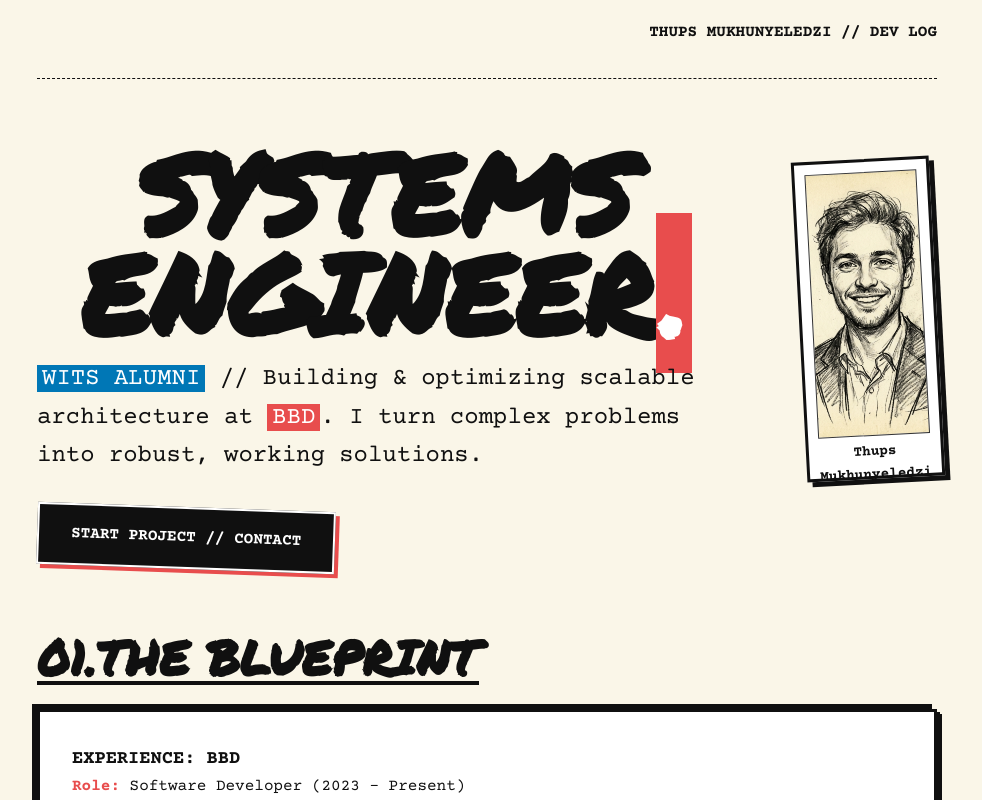
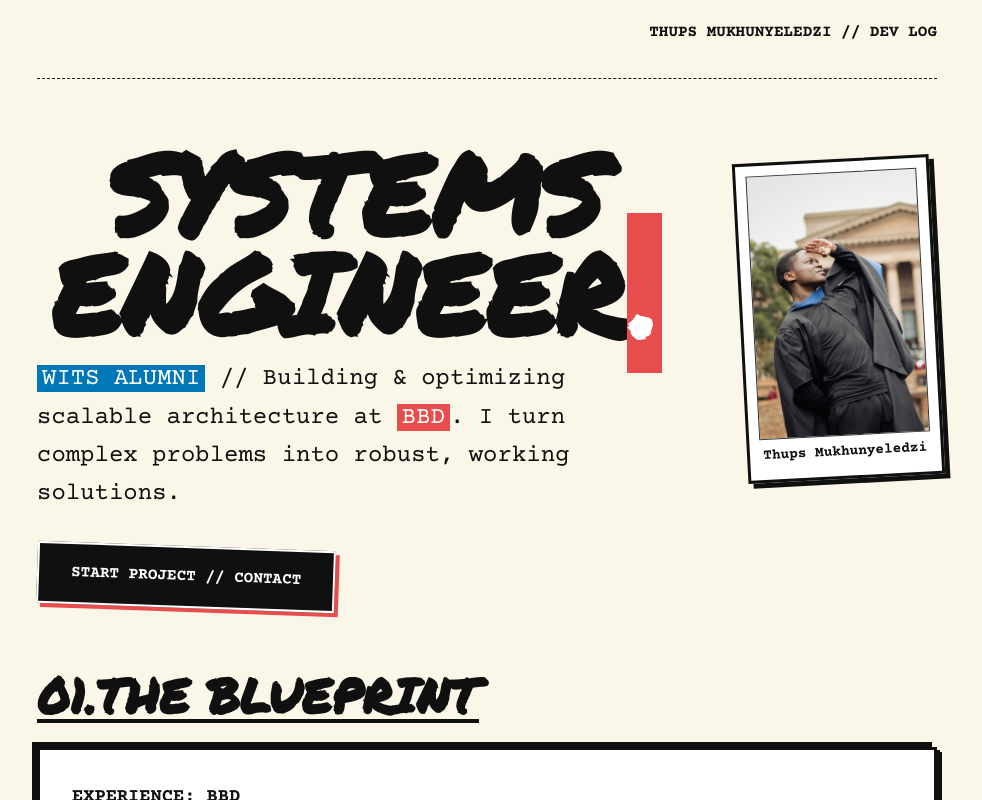
Before and after one commit to Toby-Query/portfolio, a SvelteKit app: page / in a window 1280 px wide. Shown: the top 800 px of the page, without its empty margins (153-1135 px from the left). Built offline with nearby package versions, Linux system fonts and the light colour scheme.

Commit message:
add my photo

```diff
--- a/src/app.css
+++ b/src/app.css
@@ -107,7 +107,7 @@ body {
 
 /* --- 4. IMAGE (Polaroid Style) --- */
 .sketch-photo-frame {
-    width: 250px;
+    width: 500px;
     height: 320px;
     background: white;
     border: 3px solid var(--color-ink);
--- a/src/routes/+page.svelte
+++ b/src/routes/+page.svelte
@@ -68,7 +68,7 @@
     <section style="padding: 4rem 0;" class="animate-on-scroll" use:scrollReveal>
         <div class="about-hero">
             <div class="sketch-photo-frame">
-                <div class="photo-placeholder" style="background-image: url('/profile_sketch.png');"></div>
+                <div class="photo-placeholder" style="background-image: url('/profile_sketch.jpg');"></div>
                 <p style="text-align: center; font-size: 0.9rem; margin-top: 5px; font-weight: 700;">Thups Mukhunyeledzi</p>
             </div>
 
```
Also changed, not shown: static/profile_sketch.jpg (added), static/profile_sketch.png (deleted).
